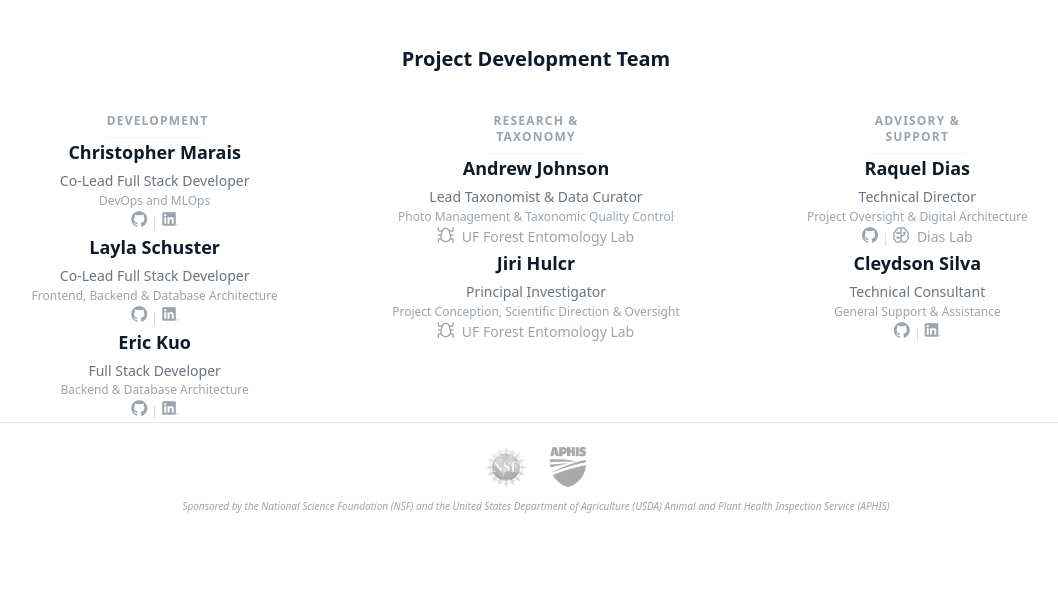
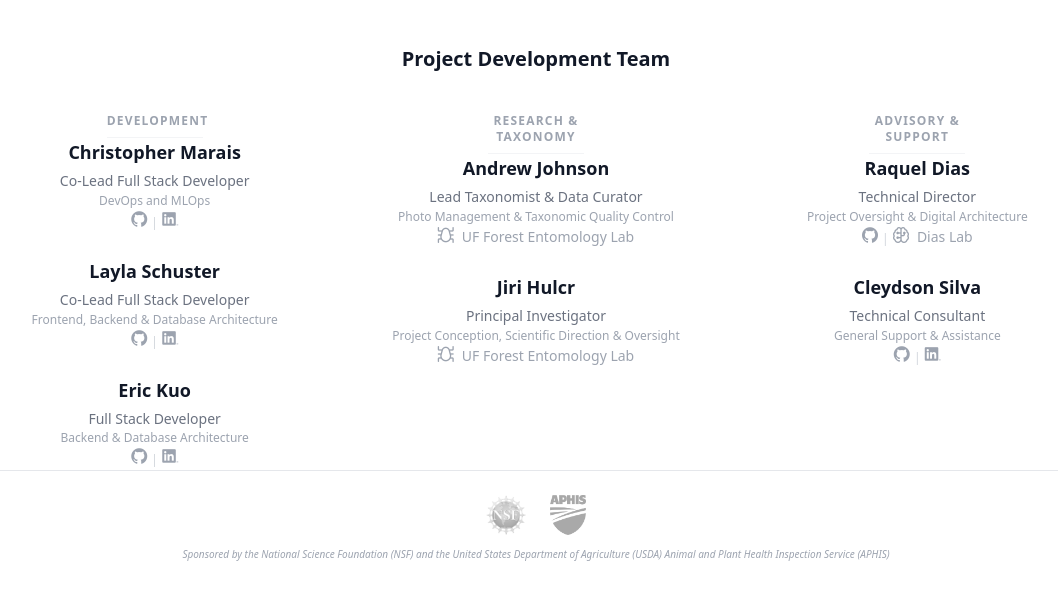
Before and after one commit to ChristopherMarais/barkandambrosiagallery, a Django app: template beetlesgallery/templates/landing.html in a window 1280 px wide. Shown: the part 1033-1649 px from the top of the page, without its empty margins (144-1202 px from the left). Before the commit the page ends 1546 px from the top, so only its background shows below. Run offline with Django 5.2, Linux system fonts and the light colour scheme; the template is opened without the code that fills it, so the values that code supplies are empty; some libraries are stand-ins or nearby versions.

Commit message:
cosmetic updates

```diff
--- a/beetlesgallery/templates/landing.html
+++ b/beetlesgallery/templates/landing.html
@@ -84,6 +84,7 @@
     </div>
   </div>
 
+  {# Team Info #}
 <div class="bg-white py-12 border-t border-gray-100">
   <div class="max-w-7xl mx-auto px-4">
 
@@ -113,6 +114,8 @@
           </a>
         </div>
 
+        <div class="h-6 w-full"></div>
+
         <div class="group">
           <h3 class="font-bold text-gray-900 text-lg group-hover:text-blue-600 transition-colors">Layla Schuster</h3>
           <p class="text-sm text-gray-500 mt-1 max-w-xs mx-auto leading-relaxed mb-0.5">
@@ -127,6 +130,8 @@
                 <i class="fi fi-brands-linkedin text-base"></i>
               </a>
         </div>
+
+        <div class="h-6 w-full"></div>
 
         <div class="group">
           <h3 class="font-bold text-gray-900 text-lg group-hover:text-blue-600 transition-colors">Eric Kuo</h3>
@@ -160,6 +165,8 @@
             <span>UF Forest Entomology Lab</span>
           </a>
         </div>
+
+        <div class="h-6 w-full"></div>
 
         <div class="group">
           <h3 class="font-bold text-gray-900 text-lg group-hover:text-blue-600 transition-colors">Jiri Hulcr</h3>
@@ -195,6 +202,8 @@
             </a>
         </div>
 
+        <div class="h-6 w-full"></div>
+
         <div class="group">
           <h3 class="font-bold text-gray-900 text-lg group-hover:text-blue-600 transition-colors">Cleydson Silva</h3>
           <p class="text-sm text-gray-500 mt-1 max-w-xs mx-auto leading-relaxed mb-0.5">
```
